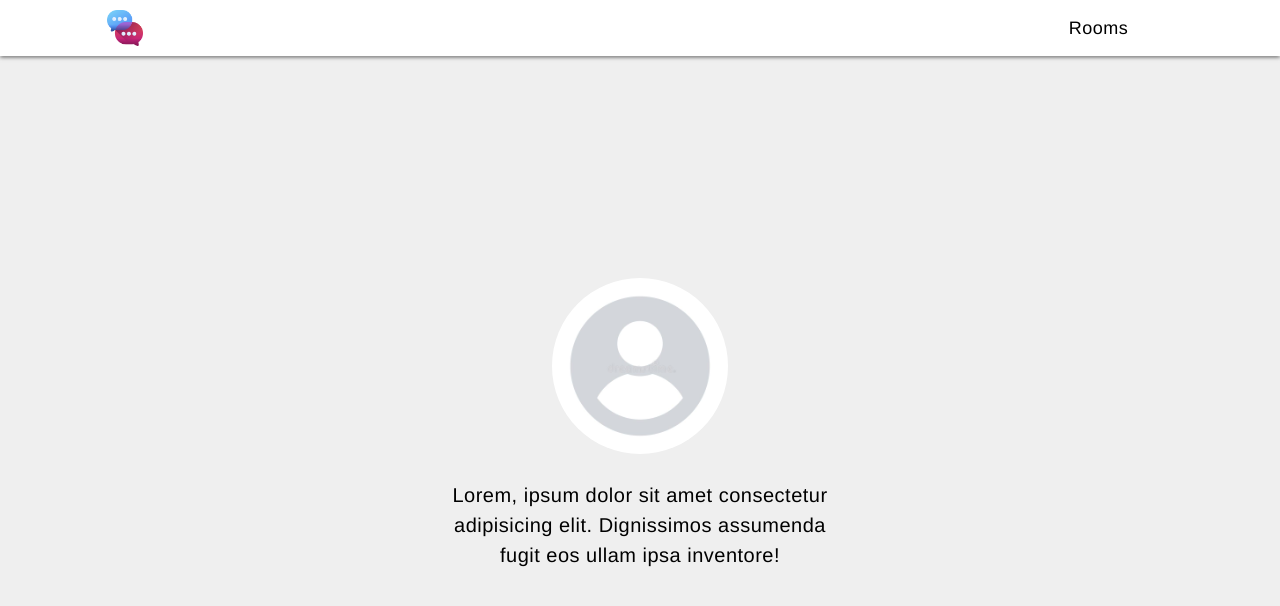
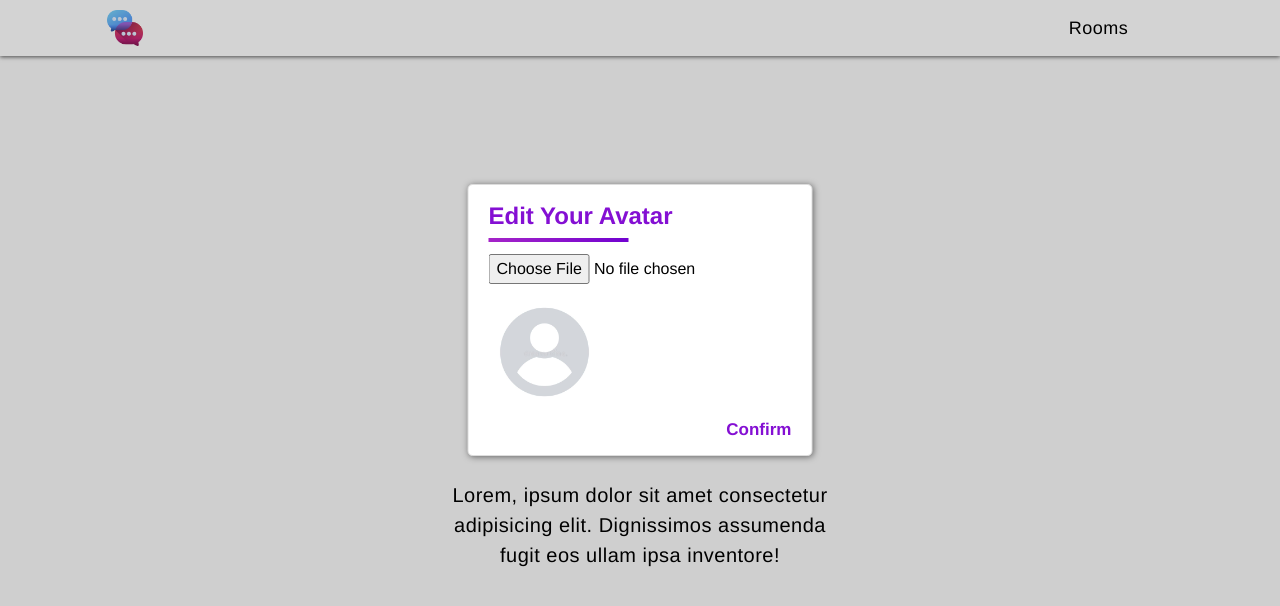
Before and after one commit to zeroboycoder/chatting-app, a React (Create React App) app in the folder client/: page /profile in a window 1280 px wide. Shown: the top 606 px of the page. Built offline with nearby package versions, Linux system fonts and the light colour scheme; no server answers; sample sign-in values are in the browser's storage.

Commit message:
Add Edit Avatar UI

```diff
--- a/client/src/components/UI/Modal/Modal.css
+++ b/client/src/components/UI/Modal/Modal.css
@@ -8,7 +8,7 @@
    border: 1px solid #ddd;
    border-radius: 5px;
    box-shadow: 1px 1px 6px #00000080;
-   transition: all 0.4s ease-in;
+   transition: all 0.4s ease-in-out;
 }
 
 .showModal {
--- a/client/src/components/UI/Modal/Modal.js
+++ b/client/src/components/UI/Modal/Modal.js
@@ -3,6 +3,8 @@ import "./Modal.css";
 import Backdrop from "../Backdrop/Backdrop";
 
 const Modal = (props) => {
+   // Requied props
+   // showed, clicked, children
    const classes = ["Modal"];
    if (props.showed) {
       classes.push("showModal");
--- a/client/src/container/Profile/Profile.css
+++ b/client/src/container/Profile/Profile.css
@@ -5,3 +5,27 @@
 .Profile__Body p {
    margin: 10px 0;
 }
+
+/* Upload Avatar Modal */
+.uploadAvatarModal h2 {
+   color: var(--primary);
+}
+.uploadAvatarModal h2::after {
+   content: "";
+   display: block;
+   width: 140px;
+   height: 4px;
+   margin-top: 6px;
+   background: linear-gradient(
+      to right,
+      var(--gradient-to),
+      var(--gradient-from)
+   );
+}
+
+.uploadAvatarModal button {
+   border: none;
+   color: var(--primary);
+   font: 700 17px var(--font-family);
+   outline: none;
+}
--- a/client/src/container/Profile/Profile.js
+++ b/client/src/container/Profile/Profile.js
@@ -1,19 +1,87 @@
 import React, { Component } from "react";
 import { connect } from "react-redux";
 import "./Profile.css";
+import Modal from "../../components/UI/Modal/Modal";
 import defaultAvatar from "../../asset/default.jpg";
 
 class Profile extends Component {
+   state = {
+      showed: true,
+      imageValue: "",
+      base64ImageUrl: "",
+   };
+
+   previewImage = (image) => {
+      const reader = new FileReader();
+      reader.readAsDataURL(image);
+      reader.onloadend = () => {
+         this.setState({ base64ImageUrl: reader.result });
+      };
+   };
+
+   // Set Image Value
+   setImageValueHandler = (event) => {
+      const imageFile = event.target.files[0];
+      this.setState({ imageValue: imageFile });
+      this.previewImage(imageFile);
+   };
+
+   showModal = () => {
+      this.setState((preState) => ({
+         showed: !preState.showed,
+      }));
+   };
+
+   editAvatar = () => {
+      console.log("editAvatar");
+   };
+
    render() {
       const userAvatar = this.props.avatar ? this.props.avatar : defaultAvatar;
-      return (
+      const modal = (
+         <Modal showed={this.state.showed} clicked={this.showModal}>
+            <section className="uploadAvatarModal">
+               <h2 className="text-2xl font-bold mb-3">Edit Your Avatar</h2>
+               <div>
+                  <input type="file" onChange={this.setImageValueHandler} />
+               </div>
+               {this.state.base64ImageUrl ? (
+                  <div className="w-28 h-28 my-3">
+                     <img
+                        src={this.state.base64ImageUrl}
+                        alt="Preview Avatar"
+                        className="w-full h-full"
+                     />
+                  </div>
+               ) : (
+                  <div className="w-28 h-28 my-3">
+                     <img
+                        src={defaultAvatar}
+                        alt="Default Avatar"
+                        className="w-full h-full"
+                     />
+                  </div>
+               )}
+               <div className="flex justify-end">
+                  <button onClick={this.editAvatar}>Confirm</button>
+               </div>
+            </section>
+         </Modal>
+      );
+      const profile = (
+         <div>
+            {modal}
             <section className="Profile w-full flex flex-col justify-center items-center">
-            <div className="Profile__Avatar w-44 h-44 mb-4">
+               <div className="w-44 h-44 mb-4 relative">
                   <img
                      src={userAvatar}
                      alt="User Profile"
                      className="w-full h-full rounded-full"
                   />
+                  <i
+                     className="fas fa-pencil-alt  absolute right-0 bottom-0 cursor-pointer"
+                     onClick={this.showModal}
+                  ></i>
                </div>
                <div className="Profile__Body w-96 text-center tracking-wide text-xl">
                   <p className="text-3xl font-bold">{this.props.name}</p>
@@ -24,7 +92,9 @@ class Profile extends Component {
                   </p>
                </div>
             </section>
+         </div>
       );
+      return profile;
    }
 }
 
--- a/client/src/hoc/Layout.css
+++ b/client/src/hoc/Layout.css
@@ -7,5 +7,5 @@
    height: 100vh;
    position: fixed;
    z-index: -1;
-   background-color: #efefef;
+   background-color: #fafafa;
 }
```
Also changed, not shown: 1 other file (tests, documents, lock files or other folders). Lines whose indentation alone changed are shown as unchanged.
